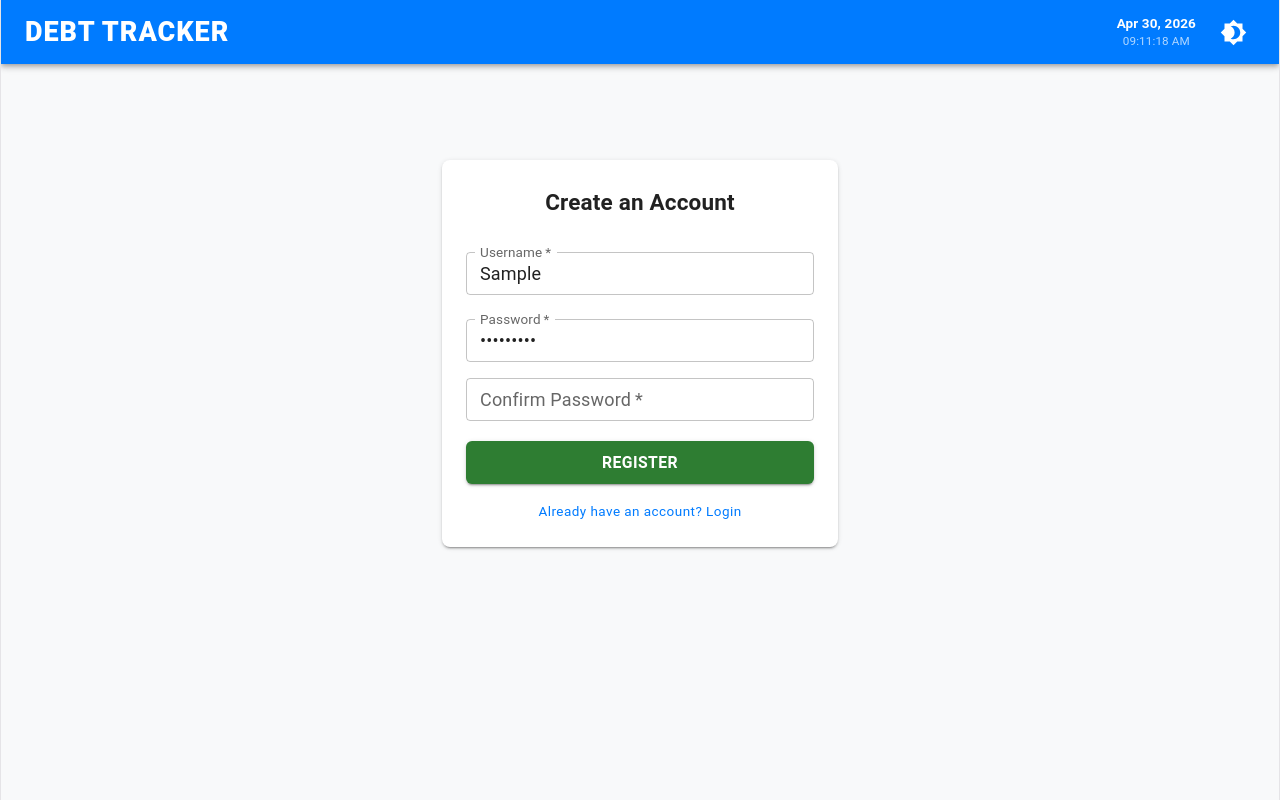
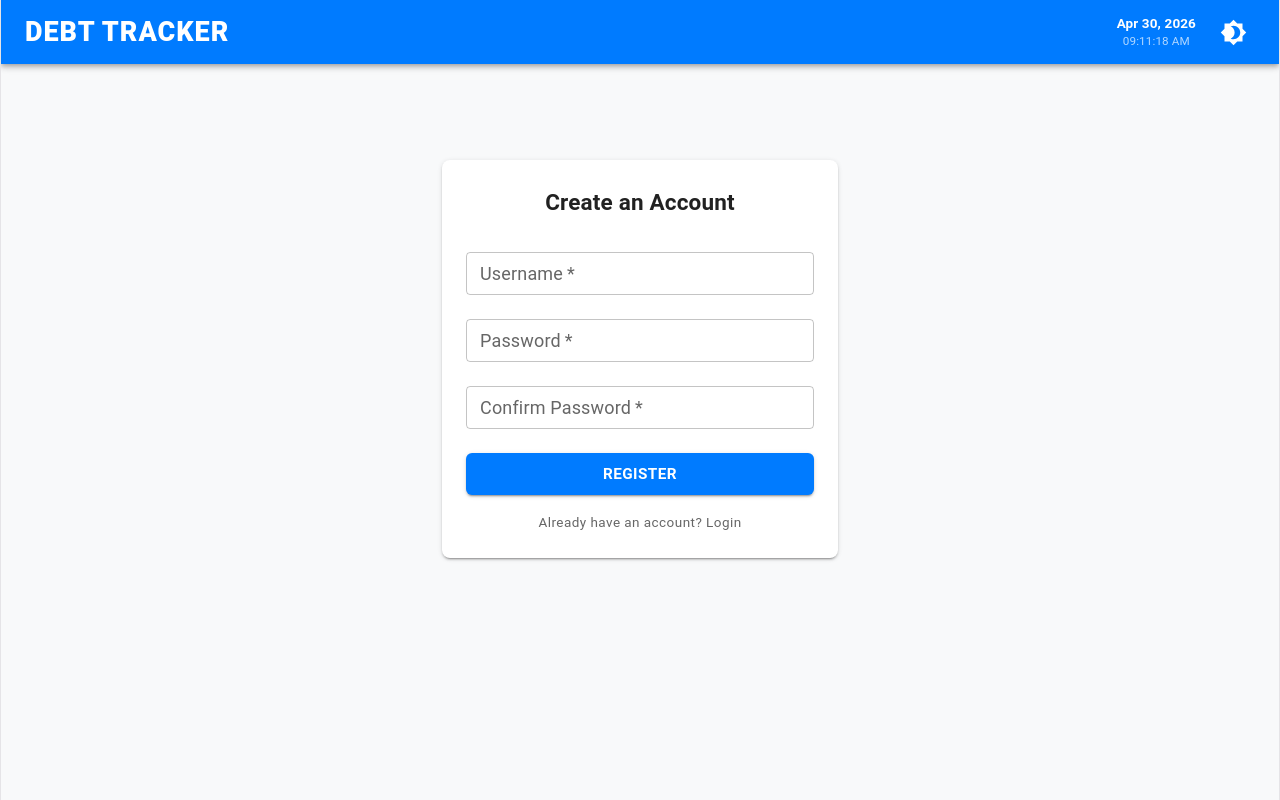
Before and after one commit to anamaricriscaravana/debt-tracker, a React (Vite) app in the folder frontend/: page / in a window 1280 px wide. Both pictures are taken after typing "Sample", "Sample123" into the empty fields and a click on the button "Don't have an account? Register". Built offline with nearby package versions, Linux system fonts and the light colour scheme.

Commit message:
feat: enhanced auth flow with password validation, reactive user state, and UI consistency

```diff
--- a/frontend/src/App.jsx
+++ b/frontend/src/App.jsx
@@ -27,6 +27,7 @@ function App() {
   const [currentTime, setCurrentTime] = useState(new Date());
   const [anchorEl, setAnchorEl] = useState(null);
   const open = Boolean(anchorEl);
+  const [username, setUsername] = useState(localStorage.getItem('username') || '');
 
   useEffect(() => {
     localStorage.setItem('appTheme', mode);
@@ -70,6 +71,7 @@ function App() {
     localStorage.removeItem('token');
     localStorage.removeItem('username');
     setToken(null);
+    setUsername('');
   };
 
   return (
@@ -160,9 +162,7 @@ function App() {
                     width: 32, height: 32, fontSize: '0.85rem', fontWeight: 'bold',
                     border: '2px solid rgba(255,255,255,0.2)'
                   }}>
-                    {localStorage.getItem('username')
-                      ? localStorage.getItem('username').charAt(0).toUpperCase()
-                      : 'U'}
+                    {username ? username.charAt(0).toUpperCase() : 'U'}
                       </Avatar>
                 </IconButton>
               )}
@@ -199,7 +199,7 @@ function App() {
           >
             <Box sx={{ px: 2, py: 1 }}>
               <Typography variant="subtitle2" sx={{ fontWeight: 'bold', fontSize: '0.85rem' }}>
-                {localStorage.getItem('username')}
+                {username}
               </Typography>
               <Typography variant="caption" color="text.secondary">Lender</Typography>
             </Box>
@@ -225,7 +225,7 @@ function App() {
 
         <Box sx={{ flexGrow: 1 }}>
           {!token ? (
-            <Login setToken={setToken} />
+            <Login setToken={setToken} setUsername={setUsername} />
           ) : (
             <DebtTracker
               darkMode={mode === 'dark'}
--- a/frontend/src/components/Login.jsx
+++ b/frontend/src/components/Login.jsx
@@ -11,10 +11,17 @@ import {
     Alert
 } from '@mui/material';
 
-const Login = ({ setToken }) => {
+const Login = ({ setToken, setUsername }) => {
     const [isRegister, setIsRegister] = useState(false);
     const [credentials, setCredentials] = useState({ username: '', password: '', confirmPassword: '' });
     const [error, setError] = useState('');
+
+    const handleToggleMode = (e) => {
+        e.preventDefault();
+        setIsRegister(!isRegister);
+        setError('');
+        setCredentials({ username: '', password: '', confirmPassword: '' });
+    };
 
     const handleSubmit = async (e) => {
         e.preventDefault();
@@ -34,10 +41,11 @@ const Login = ({ setToken }) => {
             if (isRegister) {
                 alert("Account created! You can now login.");
                 setIsRegister(false);
-                setCredentials({ username: '', password: '', confirmPassword: '' });
+                setCredentials({ username: '', password: '', confirmPassword: '' }); // Clear after register
             } else {
                 localStorage.setItem('token', res.data.token);
                 localStorage.setItem('username', res.data.username);
+                setUsername(res.data.username);
                 setToken(res.data.token);
             }
         } catch (err) {
@@ -64,7 +72,7 @@ const Login = ({ setToken }) => {
                             autoFocus
                             size="small"
                             value={credentials.username}
-                            onChange={(e) => setCredentials({...credentials, username: e.target.value})}
+                            onChange={(e) => setCredentials({ ...credentials, username: e.target.value })}
                         />
                         <TextField
                             margin="normal"
@@ -74,26 +82,26 @@ const Login = ({ setToken }) => {
                             type="password"
                             size="small"
                             value={credentials.password}
-                            onChange={(e) => setCredentials({...credentials, password: e.target.value})}
+                            onChange={(e) => setCredentials({ ...credentials, password: e.target.value })}
                         />
                         {isRegister && (
                             <TextField
-                                margin="dense"
+                                margin="normal"
                                 required
                                 fullWidth
                                 label="Confirm Password"
                                 type="password"
                                 size="small"
                                 value={credentials.confirmPassword}
-                                onChange={(e) => setCredentials({...credentials, confirmPassword: e.target.value})}
+                                onChange={(e) => setCredentials({ ...credentials, confirmPassword: e.target.value })}
                             />
                         )}
                         <Button
                             type="submit"
                             fullWidth
                             variant="contained"
-                            sx={{ mt: 2, mb: 1.5, py: 1, fontsize:'0.85rem', fontWeight: '600', borderRadius: 1.5 }}
-                            color={isRegister ? "success" : "primary"}
+                            color="primary"
+                            sx={{ mt: 2, mb: 1.5, py: 1, fontSize: '0.85rem', fontWeight: '600', borderRadius: 1.5 }}
                         >
                             {isRegister ? 'Register' : 'Login'}
                         </Button>
@@ -102,8 +110,8 @@ const Login = ({ setToken }) => {
                             <Link
                                 component="button"
                                 variant="caption"
-                                onClick={(e) => { e.preventDefault(); setIsRegister(!isRegister); setError(''); }}
-                                sx={{ textDecoration: 'none', color: 'text-secondary' }}
+                                onClick={handleToggleMode}
+                                sx={{ textDecoration: 'none', color: 'text.secondary' }}
                             >
                                 {isRegister ? "Already have an account? Login" : "Don't have an account? Register"}
                             </Link>
```
Lines whose indentation alone changed are shown as unchanged.
